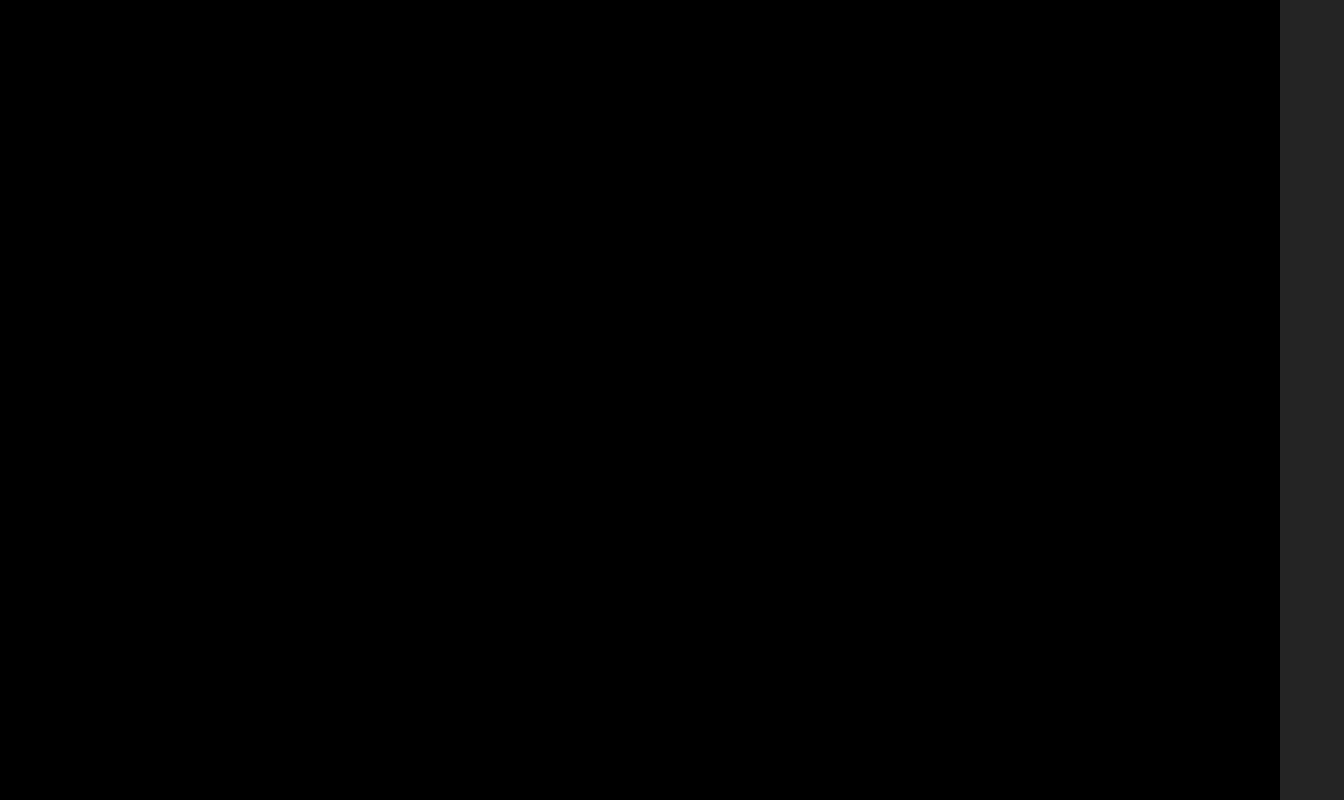
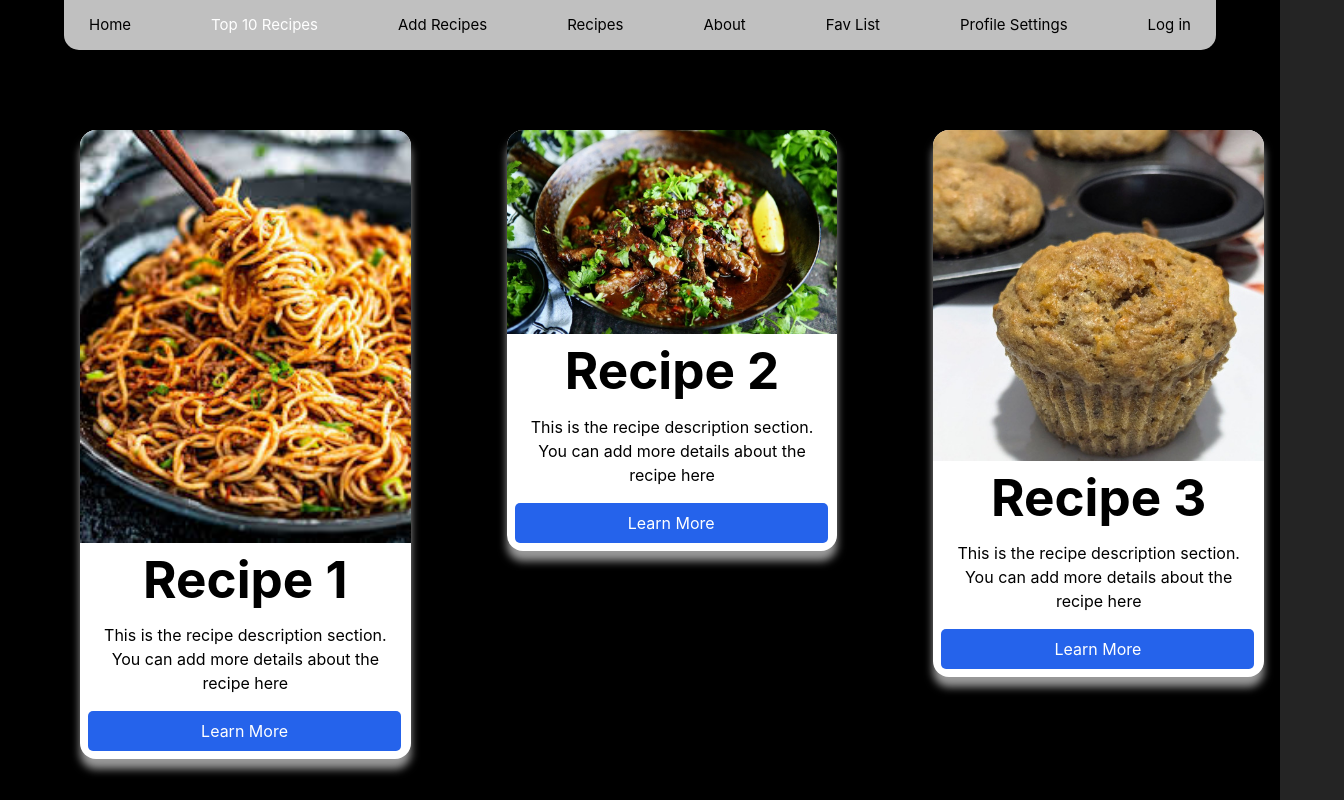
Before and after one commit to Ramdan-SE8/recipe, a React (Vite) app: page /topten in a window 1280 px wide. Before the commit this address had no page. Shown: the top 800 px of the page, 1344 px wide, since content can reach past the window. Built offline with nearby package versions, Linux system fonts and the light colour scheme.

Commit message:
20241110_updates

```diff
--- a/src/App.css
+++ b/src/App.css
@@ -40,18 +40,3 @@
 .read-the-docs {
   color: #888;
 }
-
-.App {
-  height: 100vh;
-  display: flex;
-  align-items: center;
-  justify-content: center;
-  background-color: #faf9f6;
-}
-
-.col {
-  height: 100%;
-  display: flex;
-  flex-direction: column;
-  align-items: flex-start;
-}
--- a/src/App.jsx
+++ b/src/App.jsx
@@ -9,6 +9,8 @@ import Contact from "./components/ContactUs";
 import Fav from "./components/Fav";
 import Profile from "./components/Profile";
 import Login from "./components/Login";
+import AddRecipe from "./components/AddRecipe";
+import CardList from "./components/CardList";
 
 function App() {
   const [items, setItems] = useState([]);
@@ -51,6 +53,9 @@ function App() {
           <Route path="/" element={<Root />}>
             <Route index element={<Card />} />
             <Route path="about" element={<About />} />
+            <Route path="topten" element={<CardList />} />
+            <Route path="add" element={<AddRecipe />} />
+
             <Route
               path="recipe"
               element={
--- a/src/components/NavBar.jsx
+++ b/src/components/NavBar.jsx
@@ -1,5 +1,7 @@
 import { NavLink } from "react-router-dom";
 import styles from "./NavBar.module.css";
+
+
 
 const NavBar = () => {
   return (
@@ -11,6 +13,22 @@ const NavBar = () => {
         }
       >
         Home
+      </NavLink>
+      <NavLink
+        to="topten"
+        className={({ isActive }) =>
+          isActive ? styles.isActive : styles.notActive
+        }
+      >
+        Top 10 Recipes
+      </NavLink>
+      <NavLink
+        to="add"
+        className={({ isActive }) =>
+          isActive ? styles.isActive : styles.notActive
+        }
+      >
+        Add Recipes
       </NavLink>
       <NavLink
         to="recipe"
```
